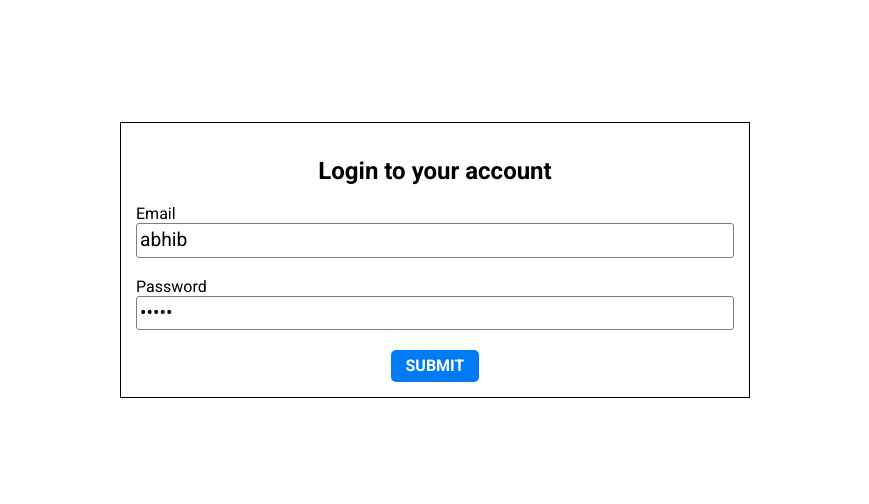
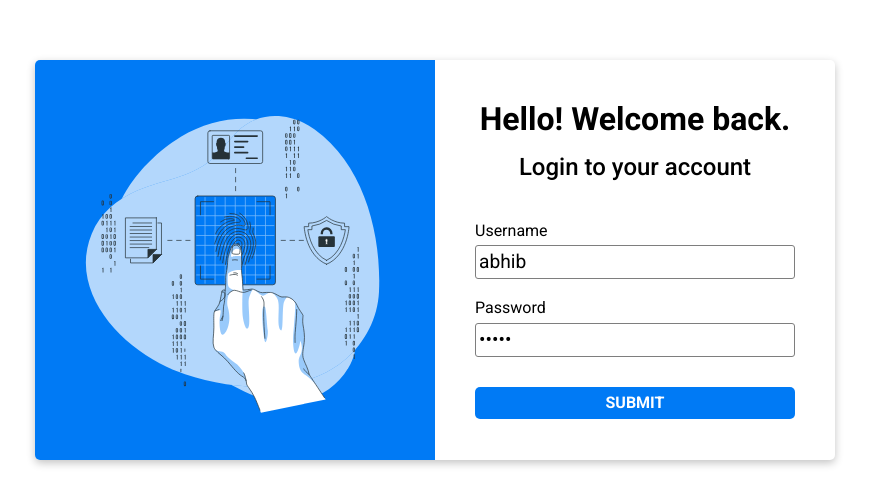
Before and after one commit to nijin-26/HRM-App-Redux, a React (Vite) app: page /login in a window 1280 px wide. Shown: the part 140-644 px from the top of the page, without its empty margins (205-1074 px from the left). Built offline with nearby package versions, Linux system fonts and the light colour scheme.

Commit message:
UPDATE: change in login page UI and validation

```diff
--- a/src/core/api/config/axios/responseInterceptor.ts
+++ b/src/core/api/config/axios/responseInterceptor.ts
@@ -13,11 +13,9 @@ enum HTTP_STATUS {
 
 export async function onResponseError(error: AxiosError): Promise<AxiosError> {
     if (error.response?.status === HTTP_STATUS.UNAUTHORIZED) {
-        try {
-            await refreshTokens();
-            axios.request(error.config!);
-        } catch (error) {
-            Promise.reject(error);
+        const response = await refreshTokens();
+        if (response) {
+            return axios.request(error.config!);
         }
     }
     return Promise.reject(error.response);
--- a/src/hooks/useAuth.tsx
+++ b/src/hooks/useAuth.tsx
@@ -11,7 +11,7 @@ const useAuth = () => {
     const dispatch = useAppDispatch();
     const navigate = useNavigate();
 
-    const [loading, setLoading] = useState(false);
+    const [loginLoading, setLoginLoading] = useState(false);
 
     useEffect(() => {
         const accessToken = getCookie('accessToken');
@@ -20,7 +20,7 @@ const useAuth = () => {
             const currentTime = Math.floor(Date.now() / 1000);
 
             //check if token expired
-            if (decodedToken.exp! <= currentTime) {
+            if (decodedToken.exp && decodedToken.exp <= currentTime) {
                 logout();
             } else {
                 dispatch(loginUser());
@@ -29,7 +29,7 @@ const useAuth = () => {
     }, []);
 
     const login = async (username: string, password: string) => {
-        setLoading(true);
+        setLoginLoading(true);
         try {
             const authResponse = await signIn({
                 username,
@@ -43,12 +43,16 @@ const useAuth = () => {
                 dispatch(loginUser());
                 toast.success('Welcome. You are succesfully logged in.');
                 navigate('/');
-                setLoading(false);
+                setLoginLoading(false);
             }
         } catch (error: any) {
-            toast.error('Error Login. Try Again');
-            console.log(error, 'Login Error');
-            setLoading(false);
+            if (error.status === 401) {
+                toast.error('Invalid Username or Password');
+            } else {
+                toast.error('Could not login. Please try again');
+            }
+            console.log(error);
+            setLoginLoading(false);
         }
     };
 
@@ -58,7 +62,7 @@ const useAuth = () => {
         dispatch(logoutUser());
     };
 
-    return { login, logout, loading };
+    return { login, logout, loginLoading };
 };
 
 export default useAuth;
--- a/src/pages/Login/Login.style.ts
+++ b/src/pages/Login/Login.style.ts
@@ -1,12 +1,48 @@
 import styled from 'styled-components';
 
 const StyledLoginWrap = styled.section`
-    width: 50%;
-    border: 1px solid #000;
-    padding: 15px;
+    display: grid;
+    grid-auto-columns: minmax(0, 1fr);
+    grid-auto-flow: column;
+    box-shadow: rgba(0, 0, 0, 0.24) 0px 3px 8px;
+    border-radius: 5px;
+    overflow: hidden;
+
+    & > * {
+        padding: 40px;
+    }
+
+    .login-img-wrap {
+        background-color: var(--primary-clr);
+        display: flex;
+        align-items: center;
+
+        img {
+            height: 320px;
+            width: 320px;
+        }
+    }
+
+    .login-form {
+        display: flex;
+        flex-direction: column;
+        justify-content: center;
+
+        h1 {
+            margin: 0 0 0.5em;
+        }
+
+        h2 {
+            font-weight: 500;
+            margin: 0 0 1.7em;
+        }
 
         .form-row {
             margin-bottom: 20px;
+        }
+
+        label {
+            margin-bottom: 5px;
         }
 
         input {
@@ -14,9 +50,26 @@ const StyledLoginWrap = styled.section`
             padding: 5px 3px;
         }
 
+        input.invalid {
+            background-color: #f8d7da;
+        }
+
+        .error-msg {
+            color: #b70000;
+            margin: 5px 0 0 0;
+            font-size: 0.8em;
+        }
+
         .form-controls {
+            margin-top: 10px;
             display: flex;
             justify-content: center;
+        }
+
+        .submit-btn {
+            flex-grow: 1;
+            justify-content: center;
+        }
     }
 `;
 
--- a/src/pages/Login/Login.tsx
+++ b/src/pages/Login/Login.tsx
@@ -1,7 +1,9 @@
 import useAuth from '../../hooks/useAuth';
-import { Button, CustomInput } from '../../components';
 import StyledLoginWrap from './Login.style';
 import { Form, Formik } from 'formik';
+import { Button, CustomInput, Loader } from '../../components';
+import loginBannerImage from '../../assets/images/login-page-image.svg';
+import loginValidationSchema from './validation';
 
 interface ILoginForm {
     username: string;
@@ -9,7 +11,7 @@ interface ILoginForm {
 }
 
 const Login: React.FC = () => {
-    const { login } = useAuth();
+    const { login, loginLoading } = useAuth();
 
     const initialValues: ILoginForm = {
         username: 'abhib',
@@ -21,13 +23,29 @@ const Login: React.FC = () => {
     };
 
     return (
+        <>
+            {loginLoading ? (
+                <Loader className="full-screen-loader" />
+            ) : (
                 <StyledLoginWrap>
-            <Formik initialValues={initialValues} onSubmit={handleLogin}>
-                <Form>
-                    <h2 className="text-center">Login to your account</h2>
+                    <div className="login-img-wrap">
+                        <img src={loginBannerImage} alt="Login banner image" />
+                    </div>
+                    <Formik
+                        initialValues={initialValues}
+                        validationSchema={loginValidationSchema}
+                        onSubmit={handleLogin}
+                    >
+                        <Form className="login-form">
+                            <h1 className="text-center">
+                                Hello! Welcome back.
+                            </h1>
+                            <h2 className="text-center">
+                                Login to your account
+                            </h2>
                             <div className="form-row">
                                 <CustomInput
-                            label="Email"
+                                    label="Username"
                                     name="username"
                                     id="username"
                                     type="text"
@@ -44,14 +62,60 @@ const Login: React.FC = () => {
                                 />
                             </div>
                             <div className="form-controls">
-                        <Button className="primary" type="submit">
+                                <Button
+                                    className="primary submit-btn"
+                                    type="submit"
+                                >
                                     SUBMIT
                                 </Button>
                             </div>
                         </Form>
                     </Formik>
                 </StyledLoginWrap>
+            )}
+        </>
     );
+
+    // return (
+    //     <StyledLoginWrap>
+    //         <div className="login-img-wrap">
+    //             <img src={loginBannerImage} alt="Login banner image" />
+    //         </div>
+    //         <Formik
+    //             initialValues={initialValues}
+    //             validationSchema={loginValidationSchema}
+    //             onSubmit={handleLogin}
+    //         >
+    //             <Form className="login-form">
+    //                 <h1 className="text-center">Hello! Welcome back.</h1>
+    //                 <h2 className="text-center">Login to your account</h2>
+    //                 <div className="form-row">
+    //                     <CustomInput
+    //                         label="Username"
+    //                         name="username"
+    //                         id="username"
+    //                         type="text"
+    //                         required
+    //                     />
+    //                 </div>
+    //                 <div className="form-row">
+    //                     <CustomInput
+    //                         label="Password"
+    //                         name="password"
+    //                         id="password"
+    //                         type="password"
+    //                         required
+    //                     />
+    //                 </div>
+    //                 <div className="form-controls">
+    //                     <Button className="primary submit-btn" type="submit">
+    //                         SUBMIT
+    //                     </Button>
+    //                 </div>
+    //             </Form>
+    //         </Formik>
+    //     </StyledLoginWrap>
+    // );
 };
 
 export default Login;
--- /dev/null
+++ b/src/pages/Login/validation.ts
@@ -0,0 +1,15 @@
+import * as Yup from 'yup';
+
+const loginValidationSchema = Yup.object().shape({
+    username: Yup.string()
+        .min(2, 'Username must be at least 5 characters')
+        .max(20, 'Username cannot exceed 20 characters')
+        .required('Username is required'),
+
+    password: Yup.string()
+        .min(2, 'Password must be at least 5 characters')
+        .max(20, 'Password cannot exceed 20 characters')
+        .required('Password is required'),
+});
+
+export default loginValidationSchema;
--- a/src/utils/cookie.ts
+++ b/src/utils/cookie.ts
@@ -1,5 +1,6 @@
 import { jwtDecode } from 'jwt-decode';
 import { renewAccessToken } from '../core/api/services/auth';
+import { toast } from 'react-toastify';
 
 type cookieName = 'accessToken' | 'refreshToken';
 
@@ -42,11 +43,14 @@ export const refreshTokens = async () => {
             setCookie('refreshToken', newTokens.refresh_token);
             return newTokens;
         } catch (error) {
+            toast.error(
+                'Unable to refresh your session. Please log in again to continue.'
+            );
             console.log(error);
             removeCookie('accessToken');
             removeCookie('refreshToken');
         }
     } else {
-        return Promise.reject('Unauthorized');
+        return null;
     }
 };
```
Also changed, not shown: src/core/api/useApi.tsx (deleted, +0 -51 lines), src/assets/images/login-page-image.svg (added). Lines whose indentation alone changed are shown as unchanged.
